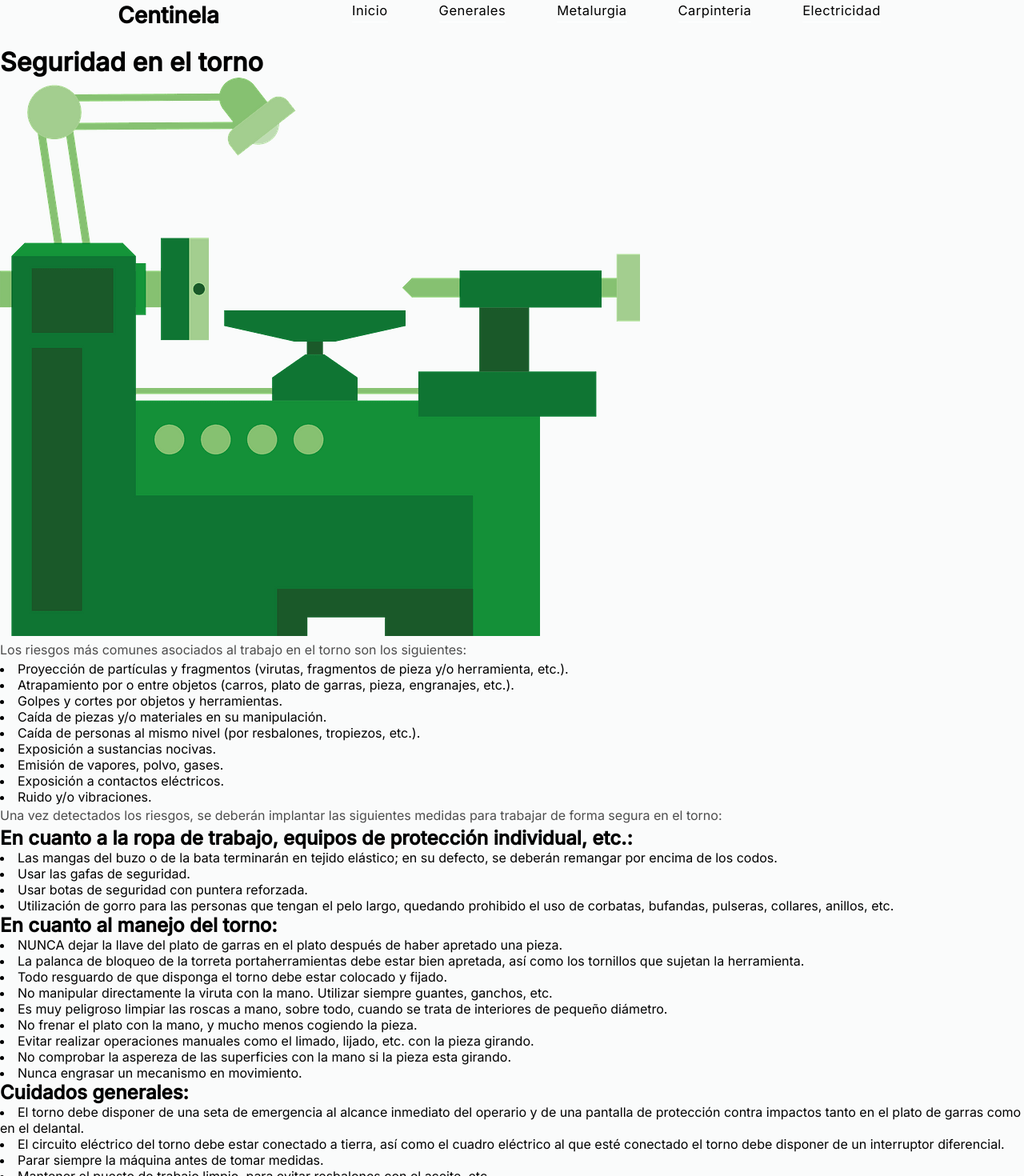
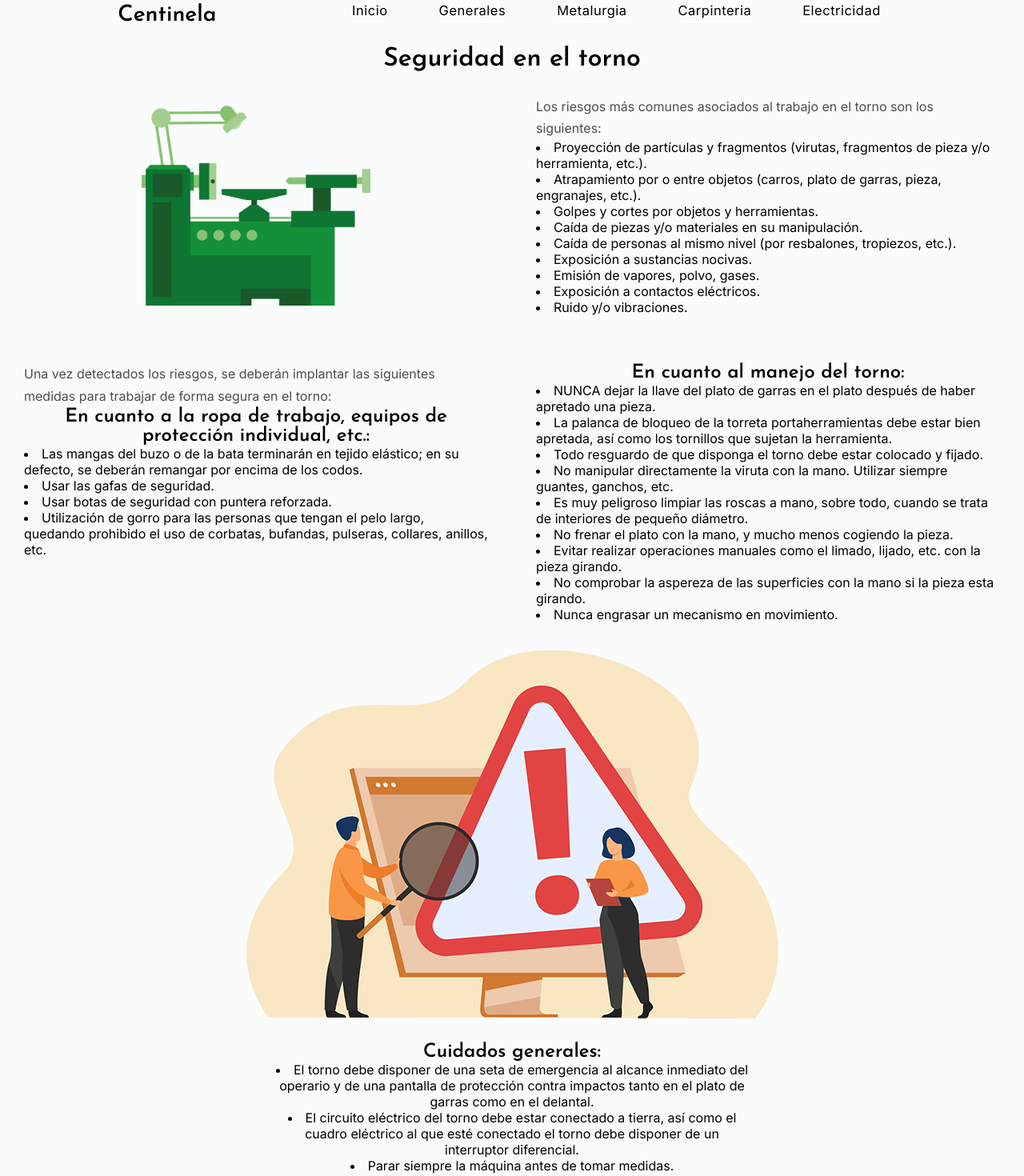
Before and after one commit to tonx117/Repo_reactproyecto, a React (Vite) app in the folder frontend/: page /metalurgia in a window 1280 px wide. Shown: the part 20-1490 px from the top of the page at 80% size. Built offline with nearby package versions, Linux system fonts and the light colour scheme; no server answers.

Commit message:
cambios metalurgia

```diff
--- a/frontend/src/page/Metalurgia.jsx
+++ b/frontend/src/page/Metalurgia.jsx
@@ -2,17 +2,18 @@ import { Wikinavbar } from "../components/Wikinavbar.jsx";
 import { Footer } from "../components/Footer.jsx";
 import torno from "../public/images/torno.png"
 import "../public/css/metalurgia.css"
+import seguridadtorno from "../public/images/seguridad-torno.png"
 
 export default function Metalurgia() {
   return (
     <div>
       <Wikinavbar />
-      <h1>Seguridad en el torno</h1>
-      <div>
-       <div>
-        <img src={torno} alt="" />
+      <h1 className="h1-metalurgia">Seguridad en el torno</h1>
+      <div className="grid-container-metalurgia">
+       <div className="container-img">
+        <img height="250px" src={torno} alt="" className="imagen-torno"/>
        </div>
-      <div>
+      <div className="container-riesgos">
       <p>
         Los riesgos más comunes asociados al trabajo en el torno son los
         siguientes:
@@ -36,7 +37,7 @@ export default function Metalurgia() {
       <li>Ruido y/o vibraciones.</li>
       </div>
 
-      <div>
+      <div className="container-medidas1">
       <p>
         Una vez detectados los riesgos, se deberán implantar las siguientes
         medidas para trabajar de forma segura en el torno:
@@ -58,7 +59,7 @@ export default function Metalurgia() {
       </li>
       </div>
 
-      <div>
+      <div className="container-medidas2">
       <h2>En cuanto al manejo del torno:</h2>
       <li>
         NUNCA dejar la llave del plato de garras en el plato después de haber
@@ -92,6 +93,11 @@ export default function Metalurgia() {
       </div>
       </div>
 
+      <div className="container-tornoimg">
+        <img src={seguridadtorno} alt="" />
+      </div>
+
+      <div className="container-cuidados">
       <h2>Cuidados generales:</h2>
       <li>
         El torno debe disponer de una seta de emergencia al alcance inmediato
@@ -113,6 +119,7 @@ export default function Metalurgia() {
         Colocar y asegurar las tapas protectoras de la caja de velocidades en su
         posición correcta.
       </li>
+      </div>
       <Footer />
     </div>
   );
--- a/frontend/src/public/css/metalurgia.css
+++ b/frontend/src/public/css/metalurgia.css
@@ -0,0 +1,49 @@
+@import url("https://fonts.googleapis.com/css2?family=Josefin+Sans:wght@300;400;600&family=Poppins:wght@300;400;600;700&display=swap");
+
+.grid-container-metalurgia{
+    display: grid;
+    grid-template-columns: 1fr 1fr;
+}
+
+.h1-metalurgia {
+    font-family: "Josefin Sans", sans-serif;
+    text-align: center;
+}
+
+.container-img{
+    display: flex;
+    justify-content: center;
+    align-items: center;
+    margin: 30px;
+}
+
+.container-riesgos{
+    margin:30px;
+}
+
+.container-medidas1{
+    margin:30px;
+    margin-bottom: 0;
+}
+
+.container-medidas2{
+    margin:30px;
+    margin-bottom: 0;
+}
+
+.container-cuidados{
+    text-align: center; /* Alinea el contenido al centro horizontalmente */
+    max-width: 600px; /* Establece un ancho máximo para el contenedor */
+    margin: 30px auto; /* Centra el contenedor en la página */
+}
+
+h2{
+    font-family: "Josefin Sans", sans-serif;
+    text-align: center;
+}
+
+.container-tornoimg{
+    display: flex;
+    justify-content: center;
+    align-items: center;
+}
```
Also changed, not shown: frontend/src/public/images/seguridad-torno.png (added).
